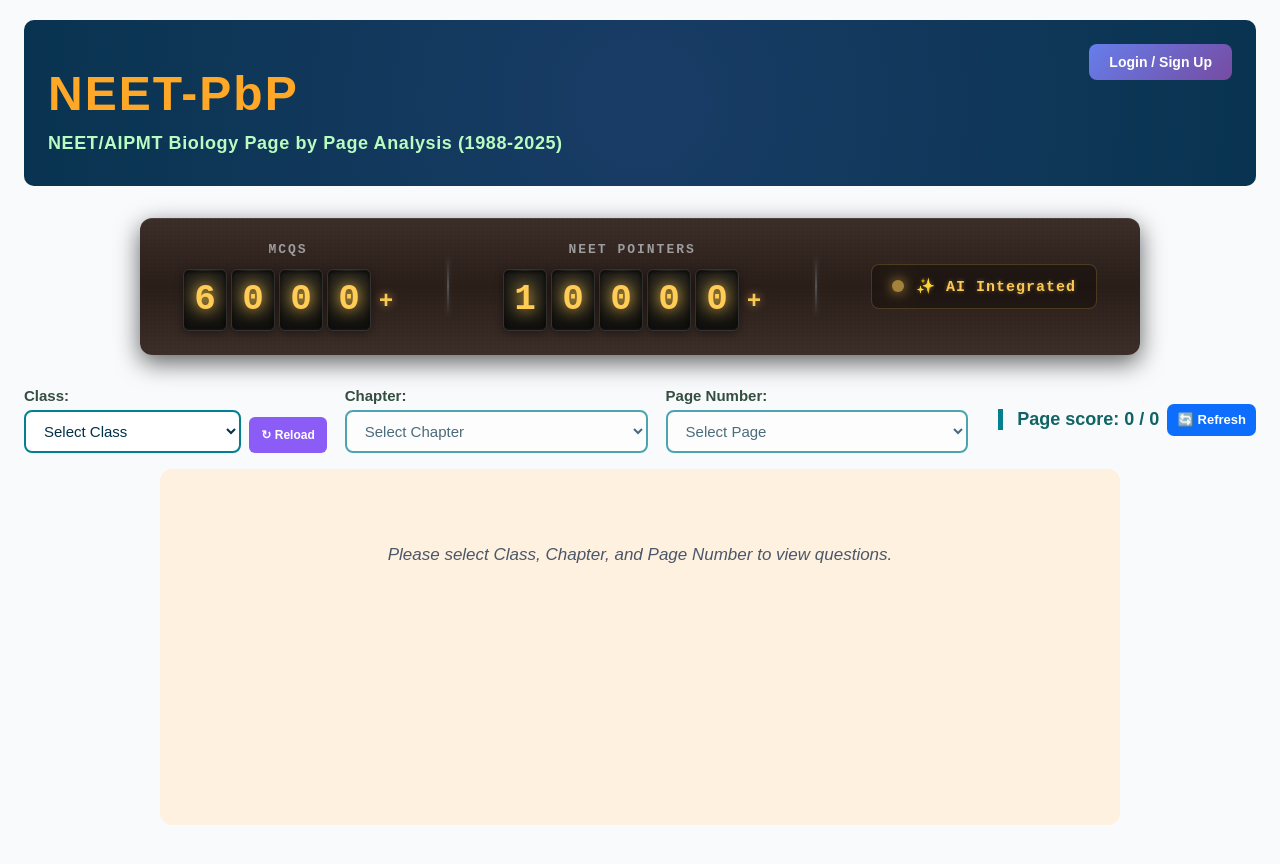
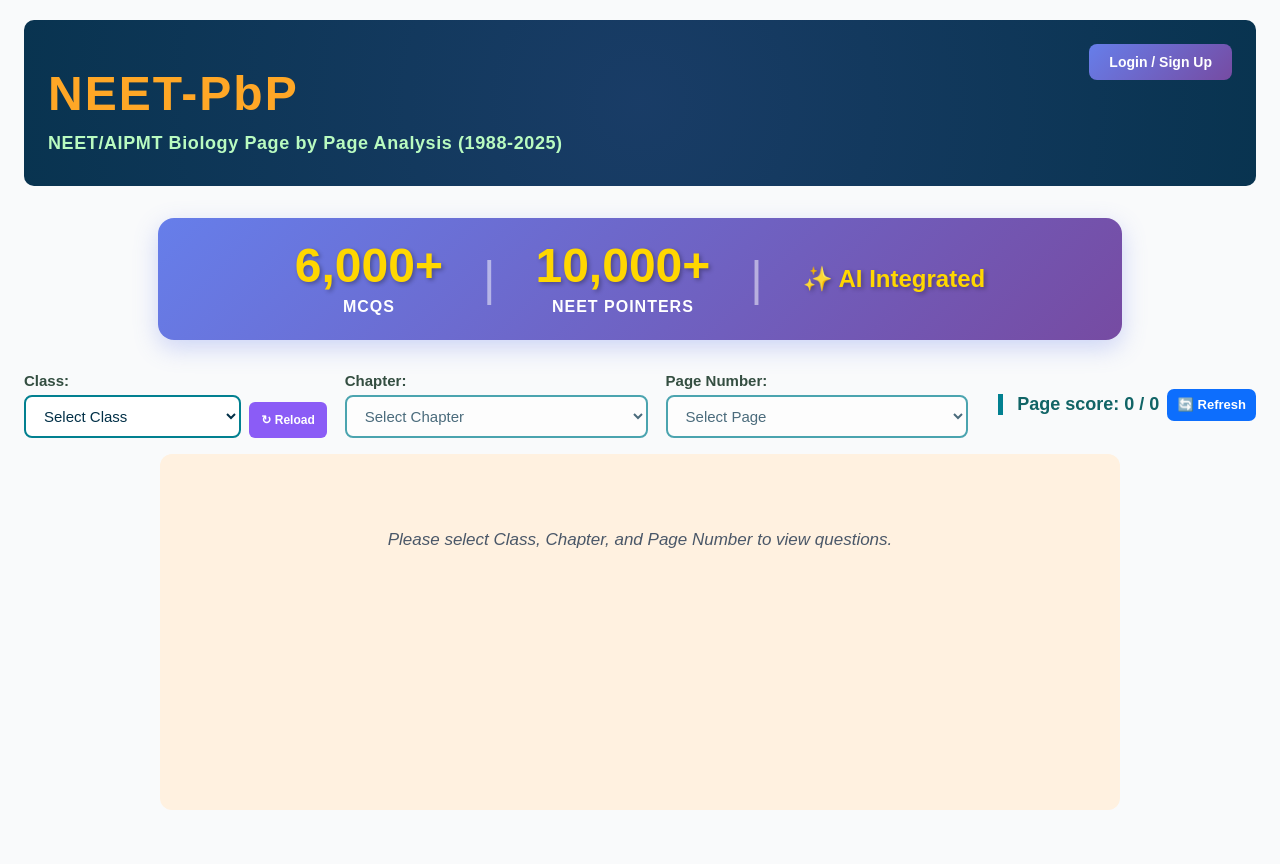
Before and after one commit to AftazAhmed/Aftaz, a plain HTML site: page index.html in a window 1280 px wide. Drawn offline with Linux system fonts and the light colour scheme.

Commit message:
Update index.html

```diff
--- a/index.html
+++ b/index.html
@@ -732,202 +732,67 @@
     box-shadow: 0 4px 12px rgba(231, 76, 60, 0.4);
   }
 
-  /* Mechanical Counter Dashboard */
-  .counter-dashboard {
-    max-width: 1000px;
+  .stats-counter {
+    max-width: 900px;
     margin: 0 auto 32px auto;
-    padding: 0;
-  }
-
-  .dashboard-panel {
-    background: linear-gradient(180deg, #3d2f2a 0%, #2b1f1a 50%, #3d2f2a 100%);
-    border-radius: 12px;
+    background: linear-gradient(135deg, #667eea 0%, #764ba2 100%);
+    border-radius: 16px;
     padding: 24px 32px;
     display: flex;
-    justify-content: space-around;
+    justify-content: center;
     align-items: center;
-    gap: 32px;
-    box-shadow:
-      0 8px 24px rgba(0, 0, 0, 0.6),
-      inset 0 1px 0 rgba(255, 255, 255, 0.1),
-      0 -2px 16px rgba(200, 220, 255, 0.15);
-    position: relative;
-    overflow: hidden;
+    gap: 40px;
+    box-shadow: 0 8px 24px rgba(102, 126, 234, 0.3);
     flex-wrap: wrap;
   }
-
-  .dashboard-panel::before {
-    content: '';
-    position: absolute;
-    top: 0;
-    left: 0;
-    right: 0;
-    bottom: 0;
-    background-image:
-      repeating-linear-gradient(0deg, transparent, transparent 2px, rgba(0,0,0,.03) 2px, rgba(0,0,0,.03) 4px),
-      repeating-linear-gradient(90deg, transparent, transparent 2px, rgba(0,0,0,.03) 2px, rgba(0,0,0,.03) 4px);
-    pointer-events: none;
-    opacity: 0.5;
-  }
-
-  .counter-section {
-    display: flex;
-    flex-direction: column;
-    align-items: center;
-    gap: 12px;
-  }
-
+  .counter-item {
+    text-align: center;
+  }
+  .counter-number {
+    font-size: 48px;
+    font-weight: 900;
+    color: #ffd700;
+    text-shadow: 2px 2px 4px rgba(0, 0, 0, 0.3);
+    line-height: 1;
+    margin-bottom: 8px;
+  }
   .counter-label {
-    font-size: 13px;
-    font-weight: 700;
-    color: #a0a0a0;
+    font-size: 16px;
+    font-weight: 700;
+    color: #ffffff;
     text-transform: uppercase;
-    letter-spacing: 2px;
-    font-family: 'Courier New', monospace;
-  }
-
-  .counter-display {
+    letter-spacing: 1px;
+  }
+  .counter-divider {
+    font-size: 48px;
+    font-weight: 300;
+    color: rgba(255, 255, 255, 0.5);
+  }
+  .counter-badge {
+    font-size: 24px;
+    font-weight: 800;
+    color: #ffd700;
+    text-shadow: 2px 2px 4px rgba(0, 0, 0, 0.3);
     display: flex;
     align-items: center;
-    gap: 4px;
-  }
-
-  .digit-slot {
-    background: linear-gradient(180deg, #1a1a1a 0%, #0d0d0d 100%);
-    border: 1px solid #333;
-    border-radius: 6px;
-    width: 42px;
-    height: 60px;
-    display: flex;
-    align-items: center;
-    justify-content: center;
-    box-shadow:
-      inset 0 2px 4px rgba(0, 0, 0, 0.8),
-      inset 0 -1px 2px rgba(255, 255, 255, 0.05),
-      0 2px 8px rgba(0, 0, 0, 0.4);
-    position: relative;
-    overflow: hidden;
-    perspective: 1000px;
-  }
-
-  .digit-slot::after {
-    content: '';
-    position: absolute;
-    top: 0;
-    left: 0;
-    right: 0;
-    height: 1px;
-    background: linear-gradient(90deg, transparent, rgba(255,255,255,0.1), transparent);
-  }
-
-  .digit {
-    font-size: 36px;
-    font-weight: 700;
-    color: #ffcc55;
-    font-family: 'Courier New', monospace;
-    text-shadow:
-      0 0 10px rgba(255, 204, 85, 0.8),
-      0 0 20px rgba(255, 204, 85, 0.4);
-    animation: digitGlow 2s ease-in-out infinite;
-    transform-style: preserve-3d;
-    transition: transform 0.6s cubic-bezier(0.68, -0.55, 0.265, 1.55);
-  }
-
-  @keyframes digitGlow {
-    0%, 100% { text-shadow: 0 0 10px rgba(255, 204, 85, 0.8), 0 0 20px rgba(255, 204, 85, 0.4); }
-    50% { text-shadow: 0 0 15px rgba(255, 204, 85, 1), 0 0 30px rgba(255, 204, 85, 0.6); }
-  }
-
-  .digit.flipping {
-    animation: verticalFlip 0.6s cubic-bezier(0.68, -0.55, 0.265, 1.55);
-  }
-
-  @keyframes verticalFlip {
-    0% { transform: rotateX(0deg); }
-    50% { transform: rotateX(90deg); opacity: 0; }
-    51% { transform: rotateX(-90deg); opacity: 0; }
-    100% { transform: rotateX(0deg); opacity: 1; }
-  }
-
-  .plus-sign {
-    font-size: 24px;
-    font-weight: 700;
-    color: #ffcc55;
-    margin-left: 4px;
-    text-shadow: 0 0 8px rgba(255, 204, 85, 0.6);
-  }
-
-  .counter-divider {
-    width: 2px;
-    height: 60px;
-    background: linear-gradient(180deg, transparent, #555, transparent);
-    box-shadow: 0 0 4px rgba(255, 255, 255, 0.1);
-  }
-
-  .ai-section {
-    min-width: 180px;
-  }
-
-  .ai-indicator {
-    display: flex;
-    align-items: center;
-    gap: 12px;
-    padding: 12px 20px;
-    background: rgba(0, 0, 0, 0.3);
-    border-radius: 8px;
-    border: 1px solid rgba(255, 204, 85, 0.2);
-  }
-
-  .ai-light {
-    width: 12px;
-    height: 12px;
-    border-radius: 50%;
-    background: #ffcc55;
-    box-shadow:
-      0 0 8px rgba(255, 204, 85, 0.8),
-      0 0 16px rgba(255, 204, 85, 0.4),
-      inset 0 1px 2px rgba(255, 255, 255, 0.5);
-    animation: aiPulse 2s ease-in-out infinite;
-  }
-
-  @keyframes aiPulse {
-    0%, 100% { opacity: 1; box-shadow: 0 0 8px rgba(255, 204, 85, 0.8), 0 0 16px rgba(255, 204, 85, 0.4); }
-    50% { opacity: 0.6; box-shadow: 0 0 12px rgba(255, 204, 85, 1), 0 0 24px rgba(255, 204, 85, 0.6); }
-  }
-
-  .ai-text {
-    font-size: 15px;
-    font-weight: 700;
-    color: #ffcc55;
-    font-family: 'Courier New', monospace;
-    letter-spacing: 1px;
-    text-shadow: 0 0 4px rgba(255, 204, 85, 0.4);
-  }
-
+    gap: 8px;
+  }
   @media (max-width: 900px) {
-    .dashboard-panel {
+    .stats-counter {
+      gap: 24px;
       padding: 20px 16px;
-      gap: 20px;
+    }
+    .counter-number {
+      font-size: 36px;
+    }
+    .counter-label {
+      font-size: 14px;
     }
     .counter-divider {
-      display: none;
-    }
-    .digit-slot {
-      width: 36px;
-      height: 52px;
-    }
-    .digit {
-      font-size: 30px;
-    }
-    .counter-label {
-      font-size: 11px;
-    }
-    .ai-section {
-      min-width: auto;
-      width: 100%;
-    }
-    .ai-indicator {
-      justify-content: center;
+      font-size: 36px;
+    }
+    .counter-badge {
+      font-size: 20px;
     }
   }
 
@@ -996,37 +861,19 @@
   </div>
 </div>
 
-<div class="counter-dashboard">
-  <div class="dashboard-panel">
-    <div class="counter-section">
-      <div class="counter-label">MCQs</div>
-      <div class="counter-display">
-        <div class="digit-slot"><span class="digit" id="mcq-d4">6</span></div>
-        <div class="digit-slot"><span class="digit" id="mcq-d3">0</span></div>
-        <div class="digit-slot"><span class="digit" id="mcq-d2">0</span></div>
-        <div class="digit-slot"><span class="digit" id="mcq-d1">0</span></div>
-        <div class="plus-sign">+</div>
-      </div>
-    </div>
-    <div class="counter-divider"></div>
-    <div class="counter-section">
-      <div class="counter-label">NEET Pointers</div>
-      <div class="counter-display">
-        <div class="digit-slot"><span class="digit" id="ptr-d5">1</span></div>
-        <div class="digit-slot"><span class="digit" id="ptr-d4">0</span></div>
-        <div class="digit-slot"><span class="digit" id="ptr-d3">0</span></div>
-        <div class="digit-slot"><span class="digit" id="ptr-d2">0</span></div>
-        <div class="digit-slot"><span class="digit" id="ptr-d1">0</span></div>
-        <div class="plus-sign">+</div>
-      </div>
-    </div>
-    <div class="counter-divider"></div>
-    <div class="counter-section ai-section">
-      <div class="ai-indicator">
-        <div class="ai-light"></div>
-        <span class="ai-text">✨ AI Integrated</span>
-      </div>
-    </div>
+<div class="stats-counter" role="note">
+  <div class="counter-item">
+    <div class="counter-number" id="mcqCounter">0</div>
+    <div class="counter-label">MCQs</div>
+  </div>
+  <div class="counter-divider">|</div>
+  <div class="counter-item">
+    <div class="counter-number" id="pointersCounter">0</div>
+    <div class="counter-label">NEET Pointers</div>
+  </div>
+  <div class="counter-divider">|</div>
+  <div class="counter-item">
+    <div class="counter-badge">✨ AI Integrated</div>
   </div>
 </div>
 
@@ -1839,70 +1686,28 @@
     showQuestions();
   }
 
-  // Mechanical Counter Digit Flipping Animation
-  const digitElements = {
-    mcq: ['mcq-d1', 'mcq-d2', 'mcq-d3', 'mcq-d4'],
-    ptr: ['ptr-d1', 'ptr-d2', 'ptr-d3', 'ptr-d4', 'ptr-d5']
-  };
-
-  const baseValues = {
-    mcq: [0, 0, 0, 6],  // 6000
-    ptr: [0, 0, 0, 0, 1]  // 10000
-  };
-
-  function flipDigit(elementId, targetValue) {
+  // Counter animation function
+  function animateCounter(elementId, target, duration) {
     const element = document.getElementById(elementId);
-    if (!element) return;
-
-    element.classList.add('flipping');
-
-    setTimeout(() => {
-      element.textContent = targetValue;
-      element.classList.remove('flipping');
-    }, 300);
-  }
-
-  function getRandomNearbyValue(baseValue, index) {
-    // Only flip the last 1-2 digits slightly
-    if (index < 2) {
-      const variation = Math.floor(Math.random() * 5) - 2; // -2 to +2
-      return Math.max(0, Math.min(9, baseValue + variation));
-    }
-    return baseValue;
-  }
-
-  function animateCounter(type) {
-    const digits = digitElements[type];
-    const base = baseValues[type];
-
-    // Pick a random digit to flip (prefer last digits)
-    const flipIndex = Math.random() < 0.7 ? 0 : (Math.random() < 0.5 ? 1 : 2);
-
-    if (flipIndex < digits.length) {
-      const newValue = getRandomNearbyValue(base[flipIndex], flipIndex);
-      flipDigit(digits[flipIndex], newValue);
-    }
-  }
-
-  function startCounterAnimation() {
-    // Animate MCQ counter
-    setInterval(() => {
-      if (Math.random() < 0.4) { // 40% chance every interval
-        animateCounter('mcq');
+    const start = 0;
+    const increment = target / (duration / 16); // 60 FPS
+    let current = start;
+
+    const timer = setInterval(() => {
+      current += increment;
+      if (current >= target) {
+        element.textContent = target.toLocaleString() + '+';
+        clearInterval(timer);
+      } else {
+        element.textContent = Math.floor(current).toLocaleString();
       }
-    }, 2000);
-
-    // Animate Pointer counter
-    setInterval(() => {
-      if (Math.random() < 0.4) {
-        animateCounter('ptr');
-      }
-    }, 2300);
-  }
-
-  // Start animations after page load
+    }, 16);
+  }
+
+  // Start counter animation on page load
   window.addEventListener('load', () => {
-    setTimeout(startCounterAnimation, 1000);
+    animateCounter('mcqCounter', 6000, 2000);
+    animateCounter('pointersCounter', 10000, 2500);
   });
 
 </script>
```
